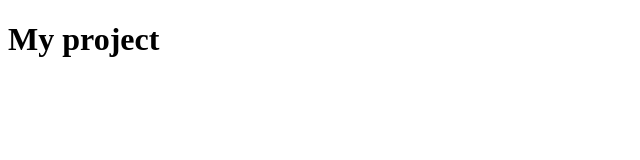
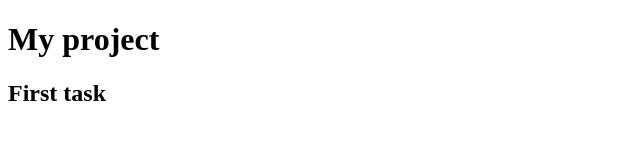
Before and after one commit to Impostor81/my-project, a plain HTML site: page index.html in a window 1280 px wide. Shown: the whole page, without its empty margins (0-640 px from the left). Drawn offline with Linux system fonts and the light colour scheme.

Commit message:
index.html was created

```diff
--- a/index.html
+++ b/index.html
@@ -8,5 +8,6 @@
 </head>
 <body>
   <h1>My project</h1>
+  <h2>First task</h2>
 </body>
 </html>
```
